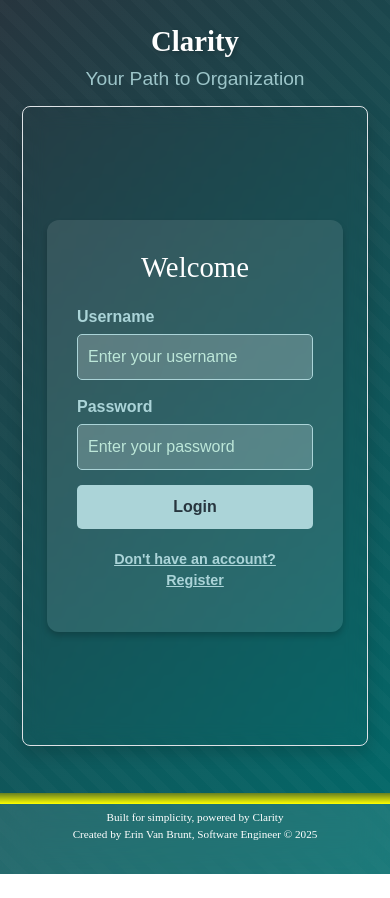
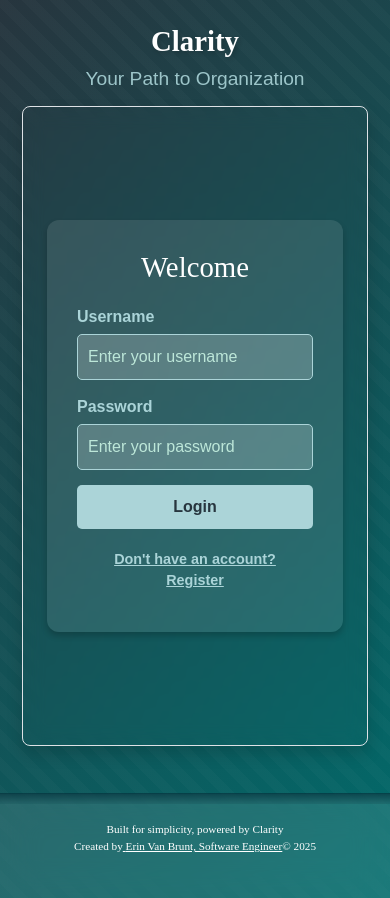
Before and after one commit to AlrightErin27/df-challenge, a React (Create React App) app: page / in a window 390 px wide. Before the commit the page ends 874 px from the top, so only its background shows below. Built offline with nearby package versions, Linux system fonts and the light colour scheme; no server answers; a web font is replaced by a local one.

Commit message:
added link in footer and removed testing colors

```diff
--- a/src/Components/Dashboard/List.css
+++ b/src/Components/Dashboard/List.css
@@ -137,7 +137,7 @@
     color: var(--accent);
     padding: 8px;
     /* Fallback and adjusted transparency for better rendering on mobile */
-    background: orange !important; /* Higher transparency for visibility */
+    background: #abd4d865 !important; /* Higher transparency for visibility */
     background-color: var(
       --dark-teal
     ); /* Fallback color for devices with issues rendering rgba */
@@ -158,7 +158,7 @@
 
   .list-group-item .fw-bold {
     font-size: 1rem;
-    color: var(--light-teal);
+    color: var(--white);
   }
 
   .list-group-item .fw-bold::before {
--- a/src/Components/Dashboard/ViewSingleList.css
+++ b/src/Components/Dashboard/ViewSingleList.css
@@ -111,6 +111,6 @@
 
   .custom-list-item {
     background-color: #3b5d62 !important;
-    border: var(--softer-accent) solid 1px;
+    border: var(--white) solid 1px;
   }
 }
--- a/src/Components/Home/Home.css
+++ b/src/Components/Home/Home.css
@@ -140,15 +140,14 @@ footer::before {
 
 @media (max-width: 480px) {
   footer {
-    padding: 15px 0;
+    padding: 27px 0;
     backdrop-filter: blur(18px);
   }
 
   footer::before {
     top: -1px;
-    background-color: yellow !important;
+    background-color: #1c5a5e54 !important;
     height: 11px;
-
     backdrop-filter: blur(100px);
   }
 }
--- a/src/Components/Home/Home.js
+++ b/src/Components/Home/Home.js
@@ -52,8 +52,17 @@ export default function Home() {
         <p>
           Built for simplicity, powered by Clarity
           <br />
-          Created by Erin Van Brunt, Software Engineer &copy;{" "}
-          {new Date().getFullYear()}
+          Created by
+          <a
+            href="https://www.erinvanbrunt.com"
+            target="_blank"
+            rel="noopener noreferrer"
+            style={{ textDecoration: "underline", color: "inherit" }}
+          >
+            {" "}
+            Erin Van Brunt, Software Engineer
+          </a>
+          &copy; {new Date().getFullYear()}
         </p>
       </footer>
     </div>
```
